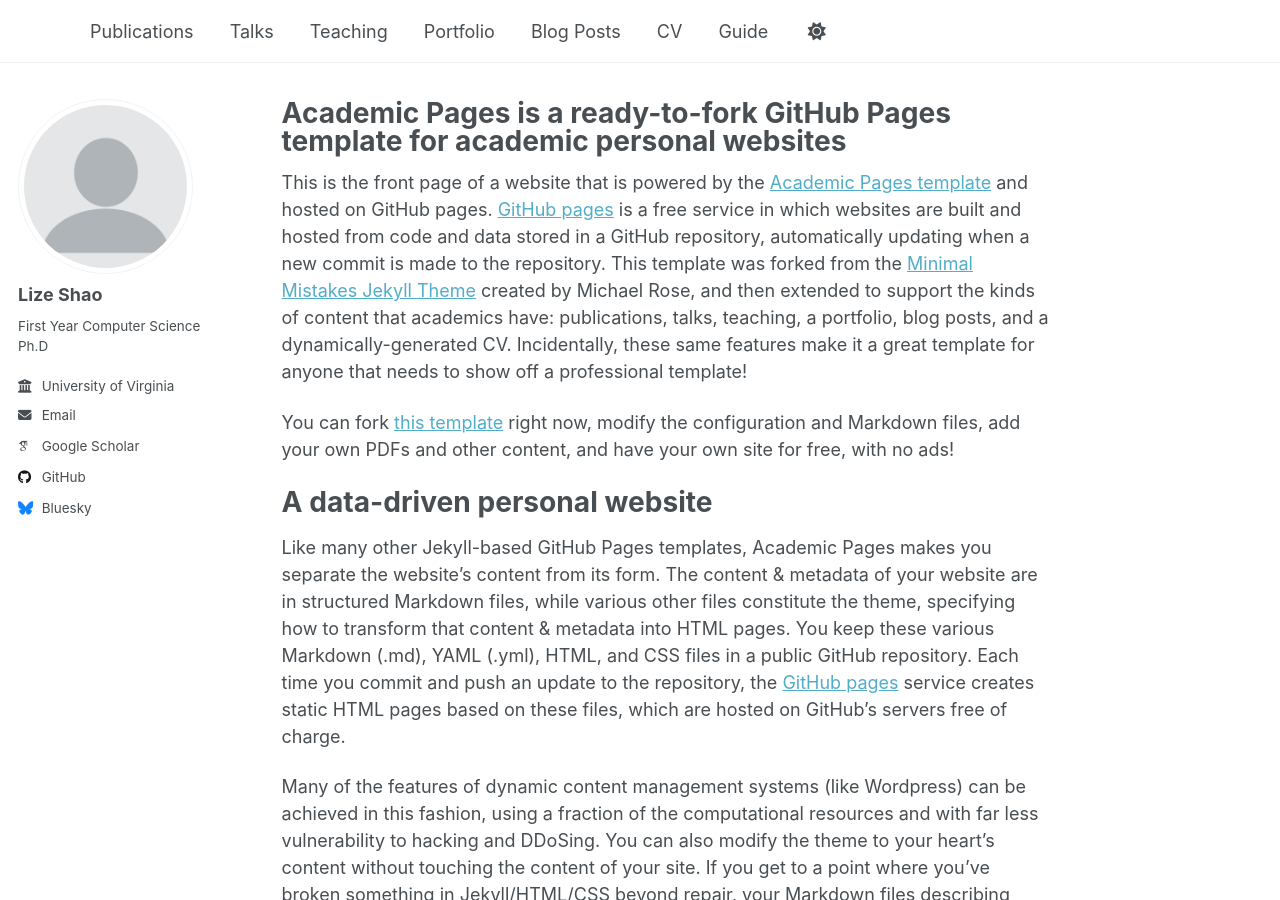
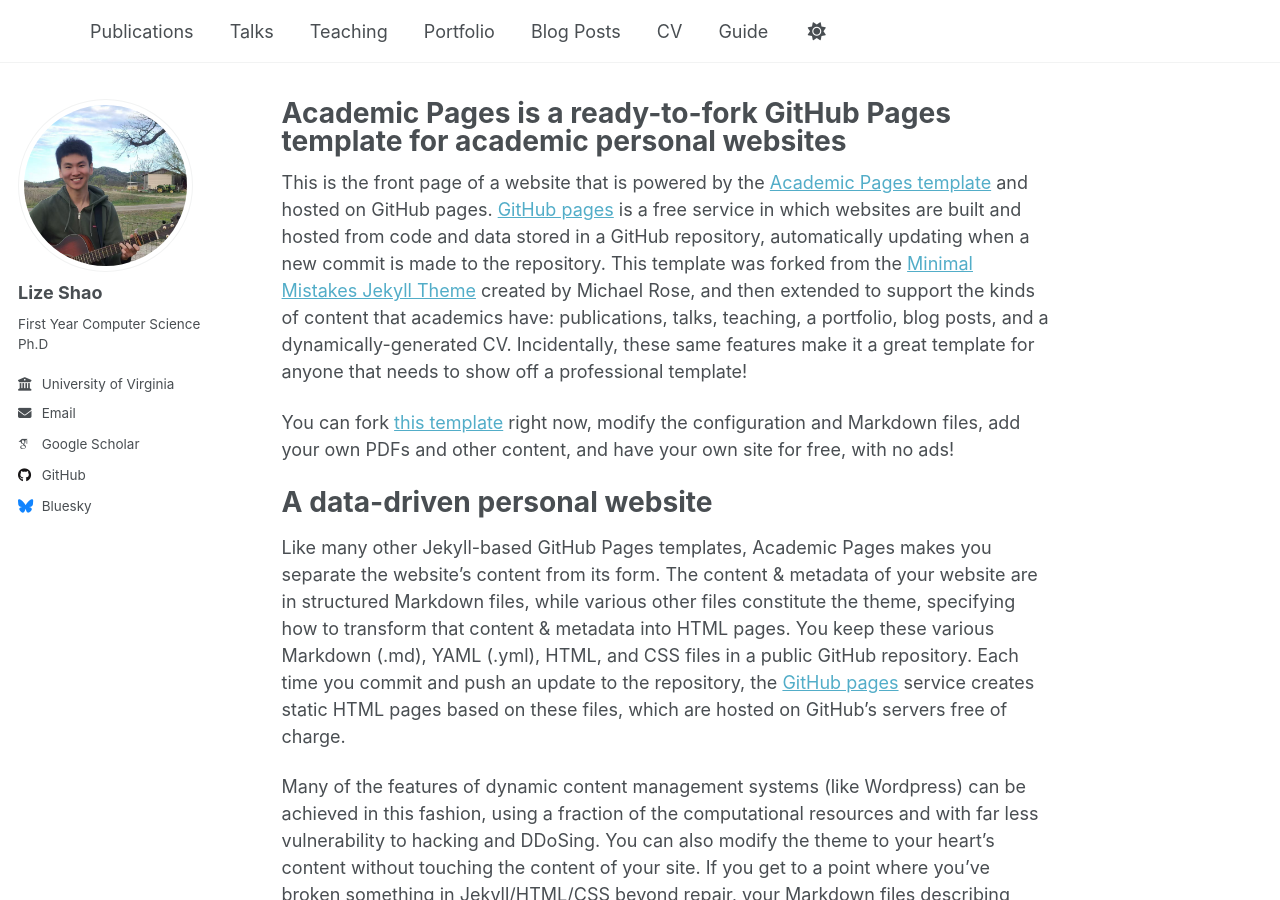
Before and after one commit to slz2003/slz2003.github.io, a Jekyll site: the page built from _pages/about.md, in a window 1280 px wide and 900 px high. Built offline with Jekyll 4.4.1, drawn with Linux system fonts in a browser that asks for light colours; some web fonts are replaced; a script that is not in the unit is left out.

Commit message:
Update _config.yml

```diff
--- a/_config.yml
+++ b/_config.yml
@@ -22,7 +22,7 @@
 #               Additional customization can be done by editing /_includes/author-profile.html
 author:
   # Biographic information
-  avatar           : "profile.png"
+  avatar           : "LizeShaoProfile.png"
   name             : "Lize Shao"
   pronouns         : # example: "she/her"
   bio              : "First Year Computer Science Ph.D"
```
